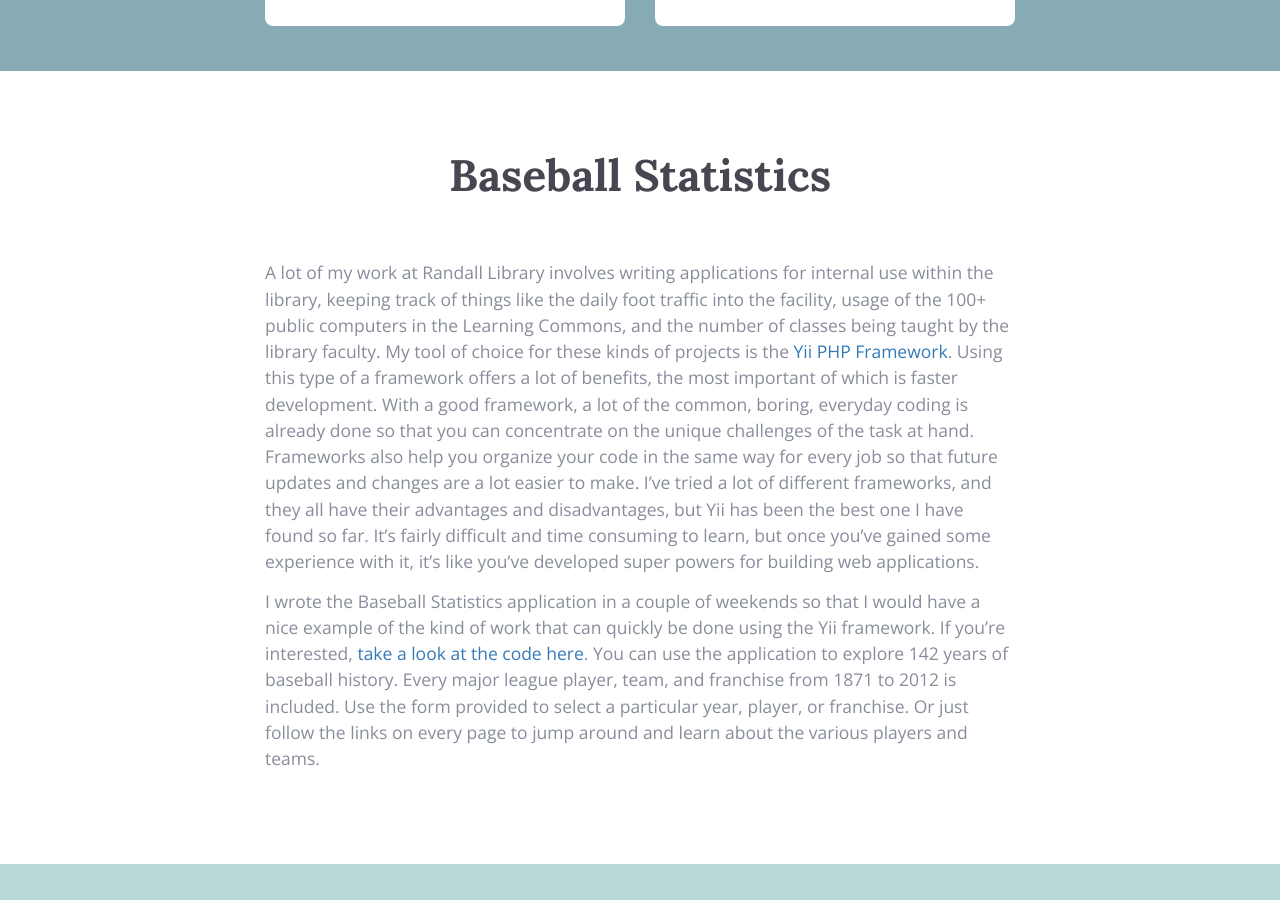
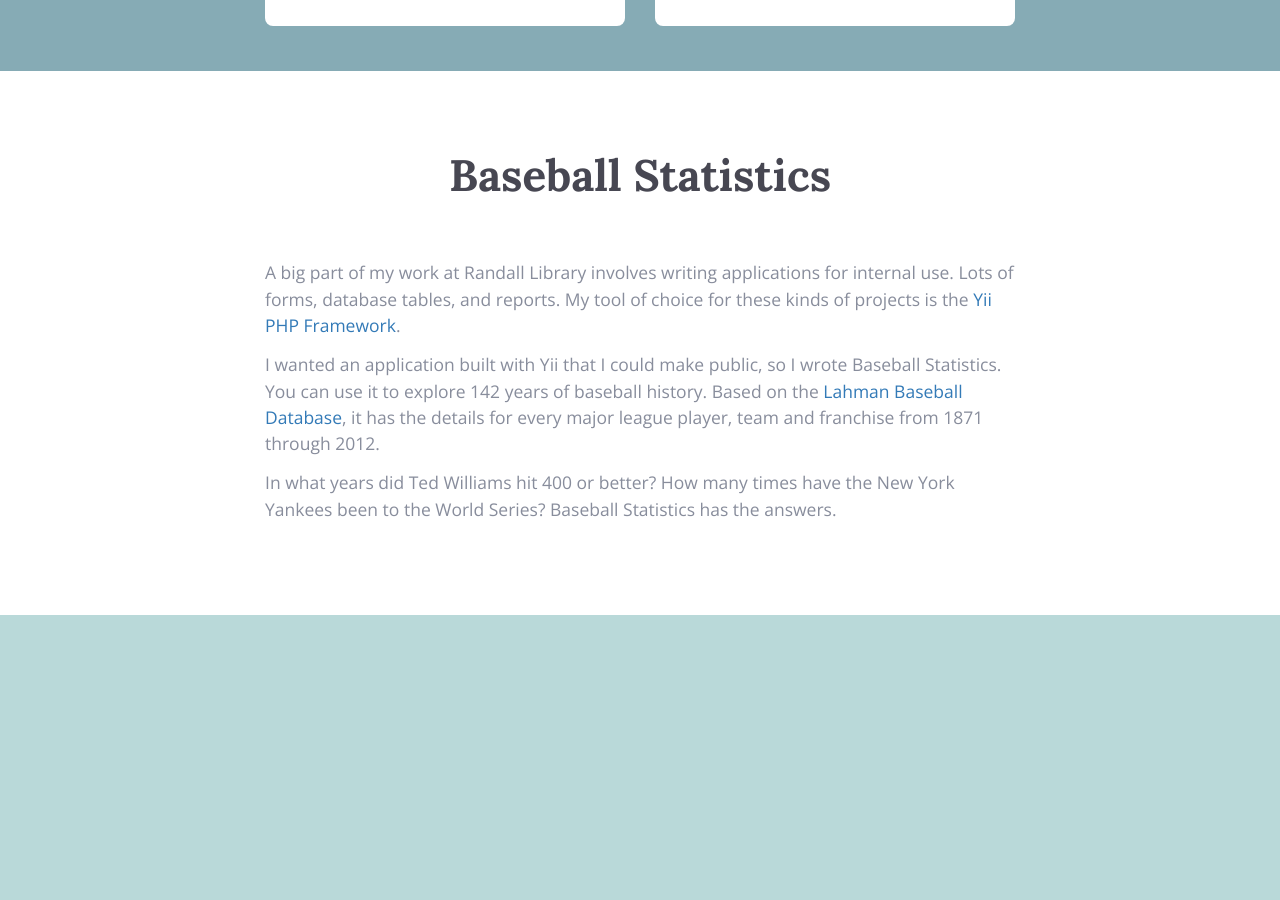
Before and after one commit to BobHumphrey/BobHumphrey.github.io, a Jekyll site: the page built from work/baseball-statistics.html, in a window 1280 px wide and 900 px high, scrolled down 532 px. Built offline with Jekyll 4.4.1, drawn with Linux system fonts in a browser that asks for light colours; nearby versions of some CDN libraries; Markdown is read by kramdown in place of the engine named in the settings; some of the changed text lies outside the part shown.

Commit message:
Example commit.

```diff
--- a/work/baseball-statistics.html
+++ b/work/baseball-statistics.html
@@ -4,16 +4,27 @@
 ---
 
 <header>
-
+  <div class="large">
+    <div class="container">
+      <ul class="nav nav-pills nav-justified nav-4">
+        <li><a href="#">Go to the web page</a></li>
+        <li><a href="#">View the code</a></li>
+        <li><a href="/work/peg-solitaire.html">Previous example</a></li>
+        <li><a href="/work/kyle-humphrey.html">Next example</a></li>
+      </ul>
+    </div>
+  </div>
+  <div class="small-4 visible-xs">
+  </div>
 </header>
 <section id="top">
   <div class="container">
     <div class="row">
       <div class="col-xs-6 col-sm-5 col-sm-offset-1 col-md-4 col-md-offset-2" >
-        <img src="/images/work/baseball2.jpg" alt="xxxxxx" class="imageFrame">
+        <img src="/images/work/baseball2.jpg" alt="baseball statistics" class="imageFrame">
       </div>
       <div class="col-xs-6 col-sm-5 col-md-4" >
-        <img src="/images/work/baseball3.jpg" alt="xxxxxx" class="imageFrame">
+        <img src="/images/work/baseball3.jpg" alt="baseball statistics" class="imageFrame">
       </div>
     </div>
   </div>
@@ -23,32 +34,27 @@
     <div class="row">
       <div class="col-xs-12 col-sm-10 col-sm-offset-1 col-md-8 col-md-offset-2" >
         <h1>Baseball Statistics</h1>
-        <p>A lot of my work at Randall Library involves writing applications for
-          internal use within the library, keeping track of things like the daily
-          foot traffic into the facility, usage of the 100+ public computers in
-          the Learning Commons, and the number of classes being taught by the
-          library faculty.  My tool of choice for these kinds of projects is the
-          <a href="http://www.yiiframework.com/" target="_blank">Yii PHP Framework</a>.
-          Using this type of a framework offers a lot of
-          benefits, the most important of which is faster development.
-          With a good framework, a lot of the common, boring, everyday coding
-          is already done so that you can concentrate on the unique challenges
-          of the task at hand.  Frameworks also help you organize your code in
-          the same way for every job so that future updates and changes are a
-          lot easier to make.  I’ve tried a lot of different frameworks, and they
-          all have their advantages and disadvantages, but Yii has been the best one
-          I have found so far.  It’s fairly difficult and time consuming to learn,
-          but once you’ve gained some experience with it, it’s like you’ve
-          developed super powers for building web applications.</p>
-        <p>I wrote the Baseball Statistics application in a couple of weekends so
-          that I would have a nice example of the kind of work that can quickly
-          be done using the Yii framework.  If you’re interested,
-          <a href="#">take a look at
-            the code here</a>.  You can use the application to explore 142 years of
-          baseball history.  Every major league player, team, and franchise from
-          1871 to 2012 is included.  Use the form provided to select a particular
-          year, player, or franchise.  Or just follow the links on every page to
-          jump around and learn about the various players and teams.</p>
+        <p>
+          A big part of my work at Randall Library involves writing applications
+          for internal use.  Lots of forms, database tables, and reports.  My
+          tool of choice for these kinds of projects is the
+          <a href="http://www.yiiframework.com/" target="_blank">Yii PHP
+          Framework</a>.
+        </p>
+        <p>
+          I wanted an application built with Yii that I could make public, so I
+          wrote Baseball Statistics.  You can use it to explore 142 years of
+          baseball history. Based on the <a
+          href="http://www.seanlahman.com/baseball-archive/statistics/"
+          target="_blank">Lahman Baseball Database</a>, it has the
+          details for every major league player, team and franchise from 1871
+          through 2012.
+        </p>
+        <p>
+          In what years did Ted Williams hit 400 or better?  How many times have
+          the New York Yankees been to the World Series?  Baseball Statistics
+          has the answers.
+        </p>
       </div>
     </div>
   </div>
```
Also changed, not shown: images/work/baseball.jpg (added), images/work/baseball4.jpg (added), images/work/baseball5.jpg (added), images/work/blue-ball.png (added), 1 other file.
